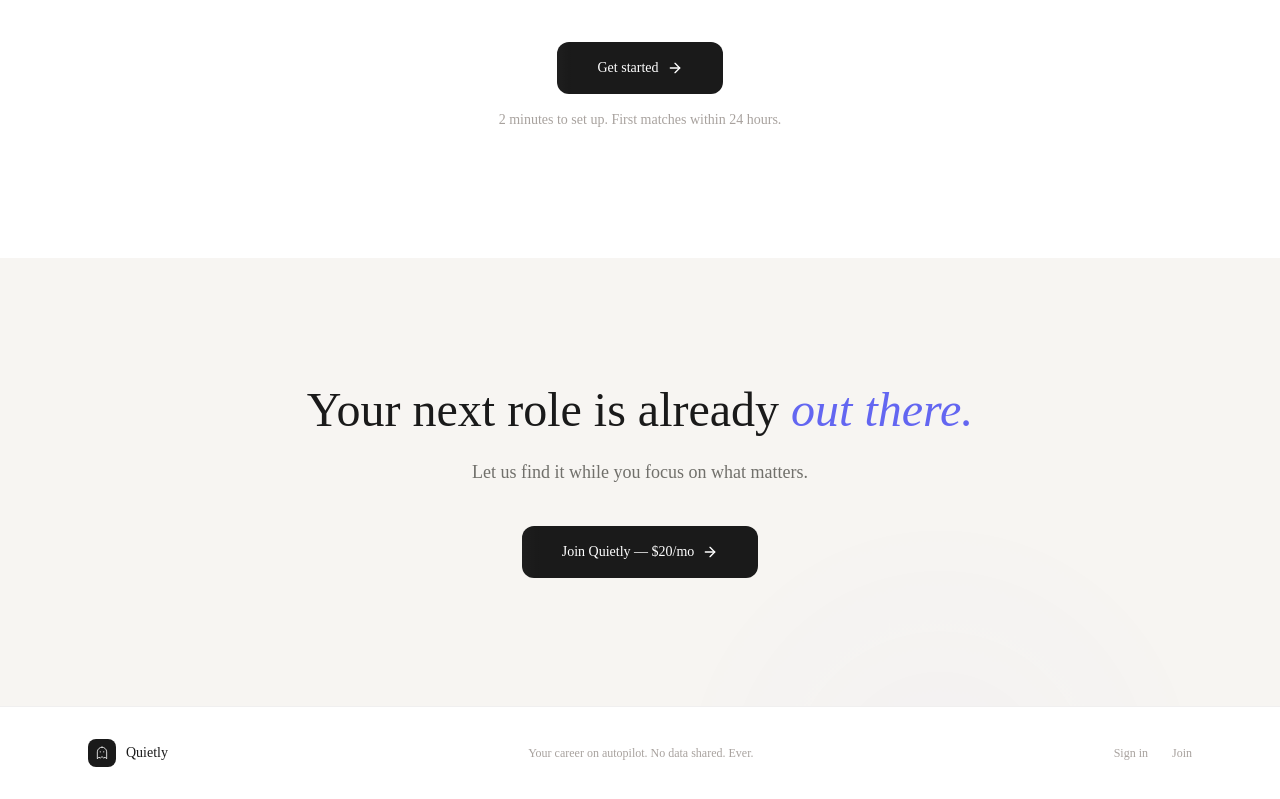
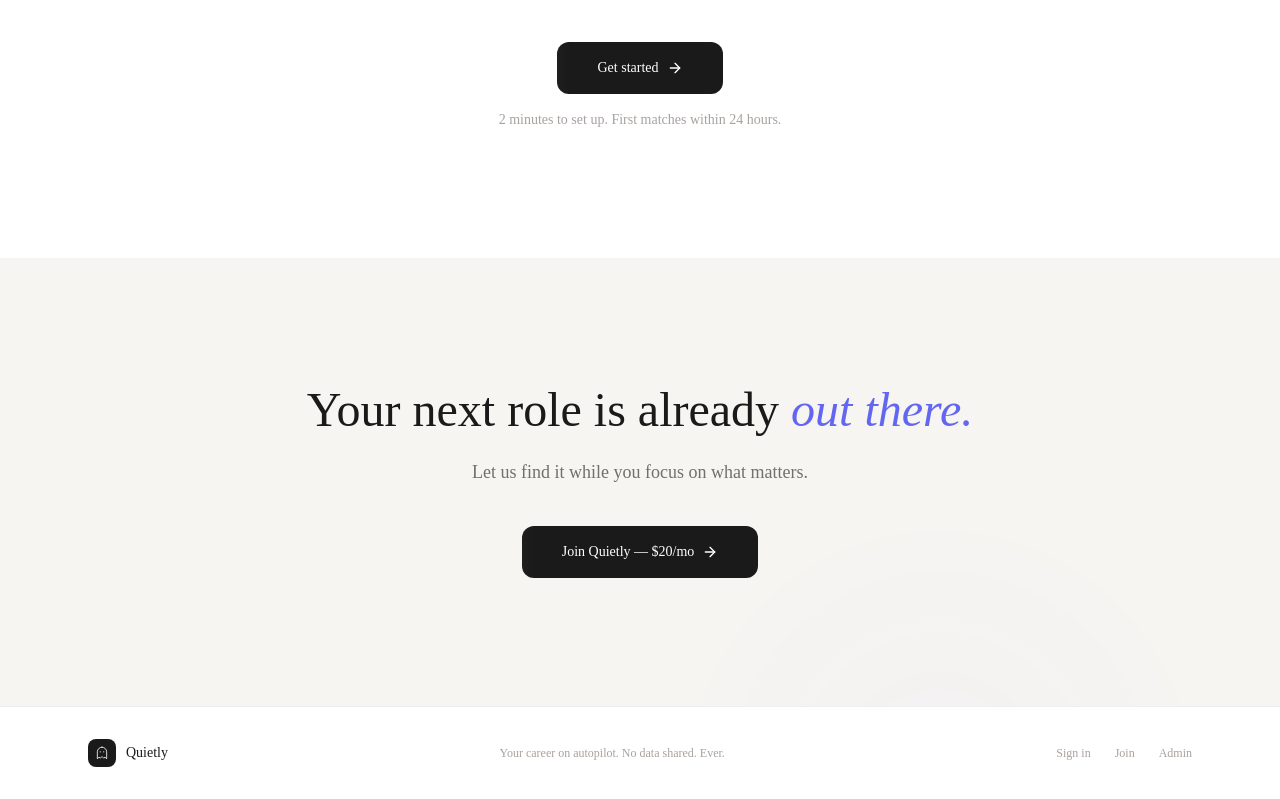
Before and after one commit to buildmoreandmore-cpu/quietly, a Next.js app: page / in a window 1280 px wide. Shown: the part 3548-4347 px from the top of the page. Built offline with nearby package versions, Linux system fonts and the light colour scheme.

Commit message:
Add admin link to landing page footer
Co-Authored-By: Claude Opus 4.6 <noreply@anthropic.com>

```diff
--- a/src/app/page.tsx
+++ b/src/app/page.tsx
@@ -283,6 +283,9 @@ export default function LandingPage() {
             <Link href="/auth/signup" className="hover:text-foreground transition-colors">
               Join
             </Link>
+            <Link href="/admin" className="hover:text-foreground transition-colors">
+              Admin
+            </Link>
           </div>
         </div>
       </footer>
```
